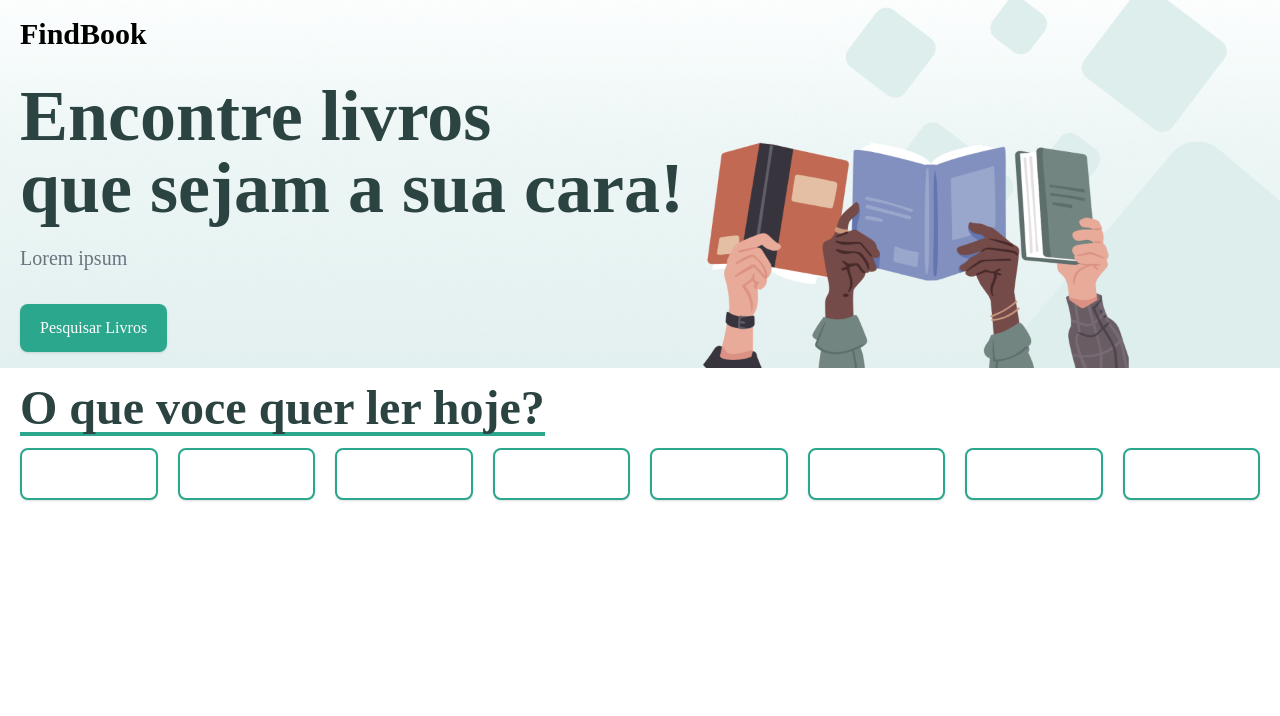
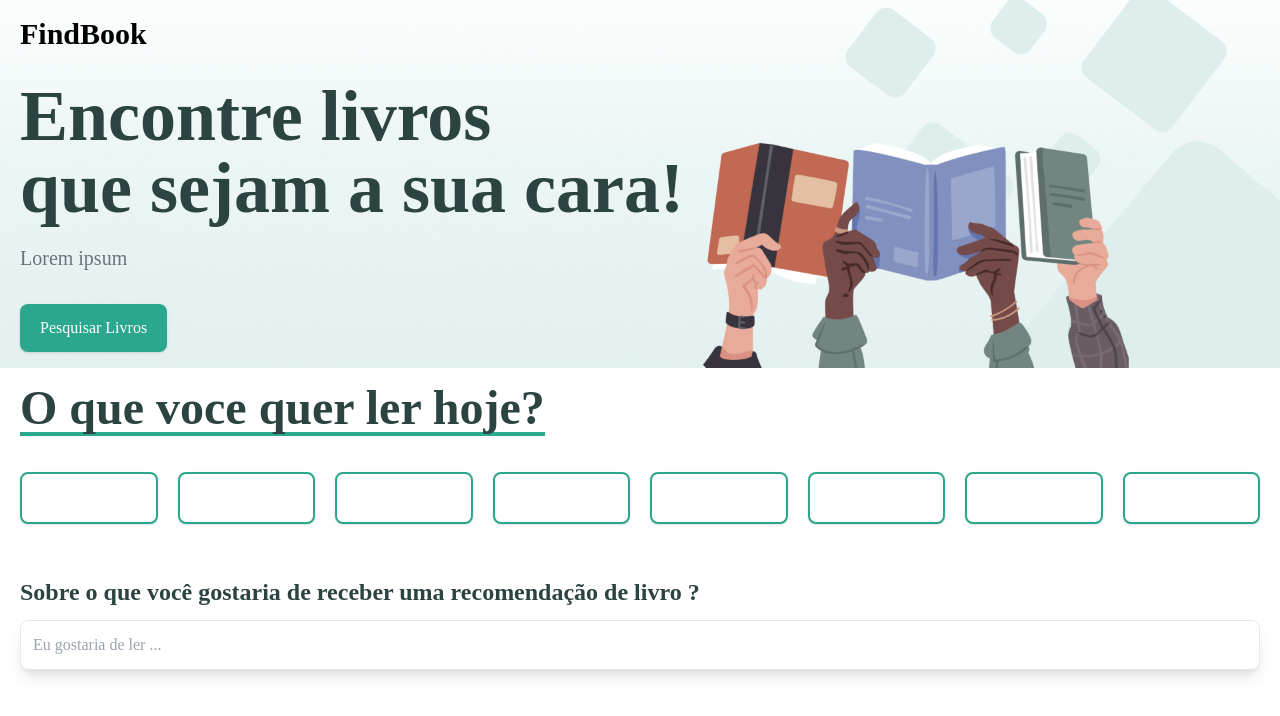
Before and after one commit to Ramonprog/books-frontend, a React (Vite) app: page / in a window 1280 px wide. Shown: the top 716 px of the page. Built offline with nearby package versions, Linux system fonts and the light colour scheme; the HTML template or start-up script is replaced by a standard one.

Commit message:
feat: input

```diff
--- a/src/Pages/Home/index.tsx
+++ b/src/Pages/Home/index.tsx
@@ -33,10 +33,15 @@
       <Header />
       <Container>
         <Title title='O que voce quer ler hoje?' />
-        <div className="gap-5 grid grid-cols-8">
+        <div className="gap-5 grid grid-cols-8 my-6">
           {genderBooks.map(book => (
             <Button title={book} variant={selectedGender.includes(book) ? 'dark' : 'light'} onClick={() => handleSelect(book)} />
           ))}
+        </div>
+
+        <div className="pt-7">
+          <p className="text-evergreen font-semibold text-2xl">Sobre o que você gostaria de receber uma recomendação de livro ? </p>
+          <input placeholder="Eu gostaria de ler ..." type="text" className="outline-none border shadow-lg border-gray-200 rounded-lg w-full p-3 mt-3" />
         </div>
 
       </Container>
```
